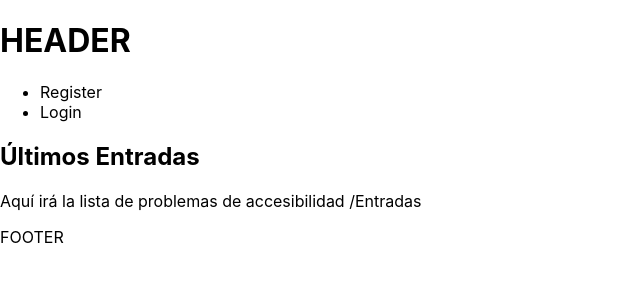
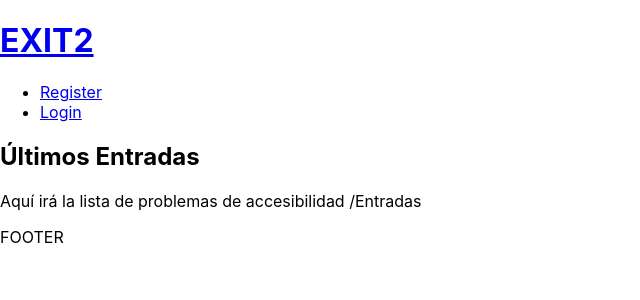
Before and after one commit to andriusmw/exit2, a React (Create React App) app: page / in a window 1280 px wide. Shown: the top 300 px of the page, without its empty margins (0-640 px from the left). Built offline with nearby package versions, Linux system fonts and the light colour scheme.

Commit message:
listo para empezar get
mirar minuto 58:00 vídeo clase 9

```diff
--- a/src/App.js
+++ b/src/App.js
@@ -7,6 +7,7 @@ import {HomePage} from "./pages/HomePage"
 import {EntryPage} from "./pages/EntryPage"
 import { LoginPage} from "./pages/LoginPage"
 import { RegisterPage} from "./pages/RegisterPage"
+import { NotFoundPage } from './pages/NotFoundPage';
 
 
 function App() {
@@ -19,6 +20,7 @@ function App() {
           <Route path="/register" element={<RegisterPage/> }  />
           <Route path="/login" element={<LoginPage />  }  />
           <Route path="/entry/:id" element={<EntryPage /> }  />
+          <Route path="*" element={<NotFoundPage/> }  />
 
        </Routes>
 
--- a/src/components/Auth.js
+++ b/src/components/Auth.js
@@ -1,8 +1,11 @@
+import { Link } from "react-router-dom"
+
 export const Auth = () => {
     return(
         <ul>
-            <li>Register</li>
-            <li>Login</li>
+            <li> <Link to="/register">Register</Link> </li>
+            <li> <Link to="/login">Login</Link> </li>
+
         </ul>
     )
 }
--- a/src/components/Header.js
+++ b/src/components/Header.js
@@ -1,9 +1,10 @@
 import { Auth } from "./Auth";
+import { Link } from "react-router-dom";
 
 export const Header = () => {
     return (
         <header>
-            <h1>HEADER</h1>
+            <h1> <Link to="/">EXIT2</Link> </h1>
             <nav>
                 <Auth />
             </nav>
--- /dev/null
+++ b/src/pages/NotFoundPage.js
@@ -0,0 +1,10 @@
+import { Link } from "react-router-dom";
+
+export const NotFoundPage = () => {
+    return (
+            <section>
+                <h1>Not found</h1>
+                <Link to={'/'} >Volver al Inicio</Link>
+            </section>
+    );
+};
```
Also changed, not shown: 1 other file (tests, documents, lock files or other folders).
